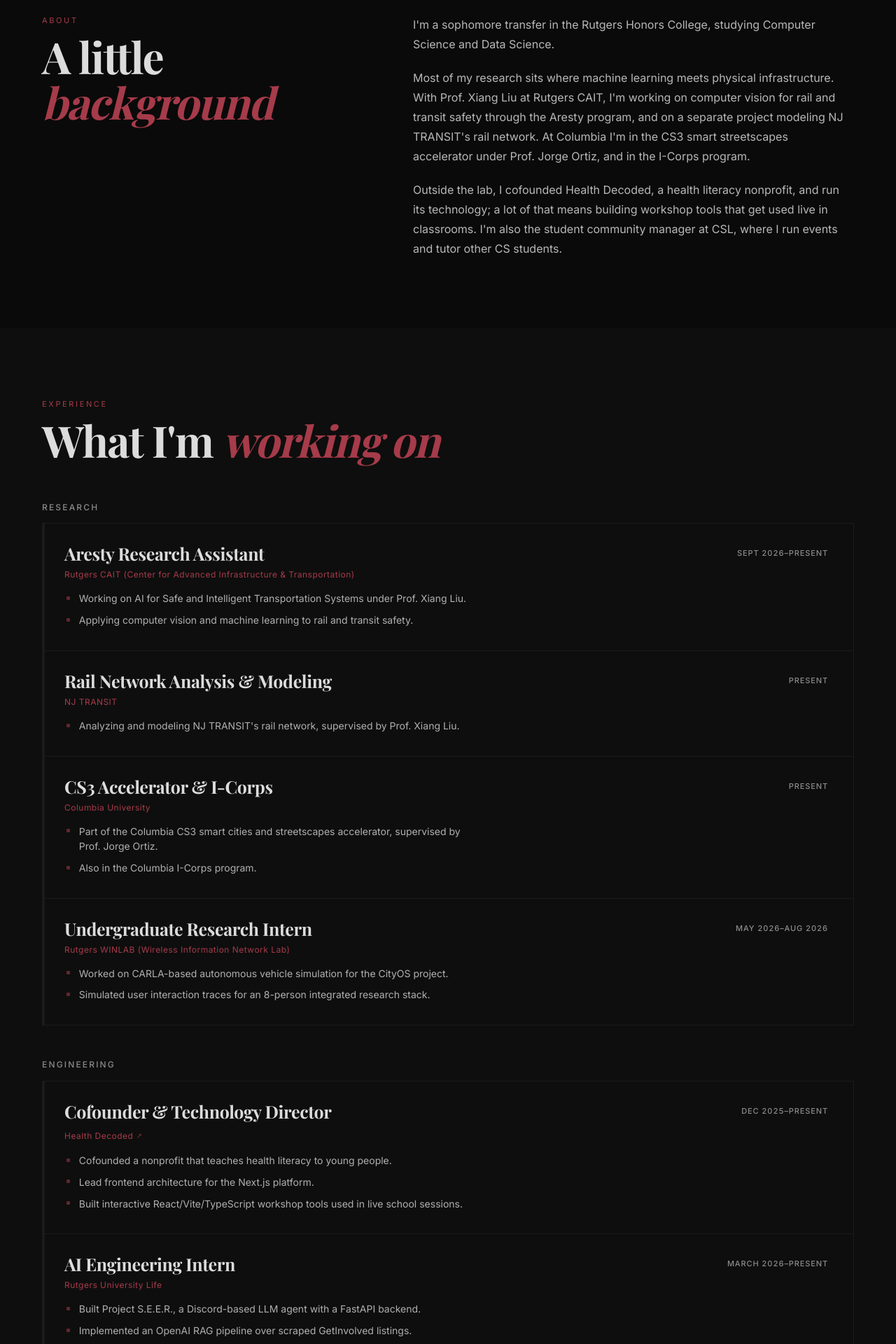
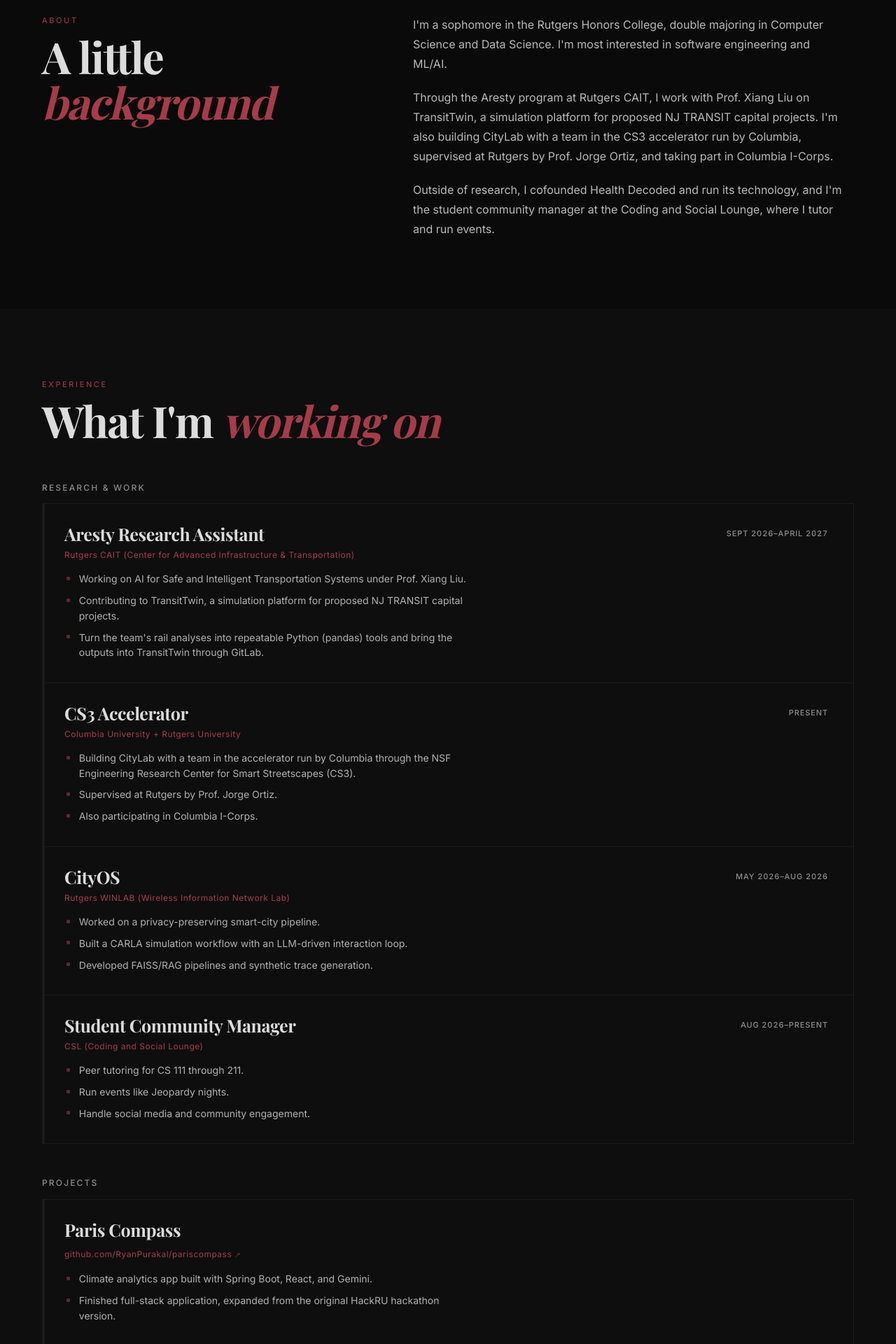
Before and after one commit to RyanPurakal/portfolio, a Next.js app: page / in a window 1280 px wide. Shown: the part 880-2800 px from the top of the page at 70% size. Built offline with nearby package versions, Linux system fonts and the light colour scheme.

Commit message:
Update experience, projects, and leadership content

```diff
--- a/src/components/hero.tsx
+++ b/src/components/hero.tsx
@@ -46,7 +46,8 @@
 
         <motion.p className="hero-lede max-w-xl" {...enter(0.15)}>
           I build software and machine learning systems. At Rutgers CAIT
-          I&apos;m applying computer vision to rail and transit safety.
+          I&apos;m building data tools for TransitTwin, a simulation platform
+          for NJ TRANSIT capital projects.
         </motion.p>
 
         <motion.div className="mt-8" {...enter(0.3)}>
--- a/src/components/portfolio-content.tsx
+++ b/src/components/portfolio-content.tsx
@@ -142,24 +142,22 @@
 
             <motion.div className="about-copy" {...reveal(0.09)}>
               <p>
-                I&apos;m a sophomore transfer in the Rutgers Honors College,
-                studying Computer Science and Data Science.
+                I&apos;m a sophomore in the Rutgers Honors College, double
+                majoring in Computer Science and Data Science. I&apos;m most
+                interested in software engineering and ML/AI.
               </p>
               <p>
-                Most of my research sits where machine learning meets physical
-                infrastructure. With Prof. Xiang Liu at Rutgers CAIT, I&apos;m
-                working on computer vision for rail and transit safety through
-                the Aresty program, and on a separate project modeling NJ
-                TRANSIT&apos;s rail network. At Columbia I&apos;m in the CS3
-                smart streetscapes accelerator under Prof. Jorge Ortiz, and in
-                the I-Corps program.
+                Through the Aresty program at Rutgers CAIT, I work with Prof.
+                Xiang Liu on TransitTwin, a simulation platform for proposed NJ
+                TRANSIT capital projects. I&apos;m also building CityLab with a
+                team in the CS3 accelerator run by Columbia, supervised at
+                Rutgers by Prof. Jorge Ortiz, and taking part in Columbia
+                I-Corps.
               </p>
               <p>
-                Outside the lab, I cofounded Health Decoded, a health literacy
-                nonprofit, and run its technology; a lot of that means building
-                workshop tools that get used live in classrooms. I&apos;m also
-                the student community manager at CSL, where I run events and
-                tutor other CS students.
+                Outside of research, I cofounded Health Decoded and run its
+                technology, and I&apos;m the student community manager at the
+                Coding and Social Lounge, where I tutor and run events.
               </p>
             </motion.div>
           </div>
@@ -206,12 +204,16 @@
                         ) : (
                           <p className="exp-org">{exp.company}</p>
                         )}
+                        {exp.period && (
                           <p className="exp-period-sm">{exp.period}</p>
+                        )}
+                        {exp.bullets.length > 0 && (
                           <ul className="exp-bullets">
                             {exp.bullets.map((b) => (
                               <li key={b}>{b}</li>
                             ))}
                           </ul>
+                        )}
                       </div>
                       <div className="exp-date">{exp.period}</div>
                     </motion.div>
--- a/src/data/portfolio.ts
+++ b/src/data/portfolio.ts
@@ -66,105 +66,111 @@
   },
 ];
 
-export type ExperienceGroup = "Research" | "Engineering" | "Community";
+export type ExperienceGroup = "Research & Work" | "Projects" | "Leadership & Community";
 
 export type ExperienceItem = {
   title: string;
   company: string;
   /** Optional site for the organization */
   companyUrl?: string;
-  period: string;
+  period?: string;
   group: ExperienceGroup;
   bullets: string[];
 };
 
 export const experienceGroups: ExperienceGroup[] = [
-  "Research",
-  "Engineering",
-  "Community",
+  "Research & Work",
+  "Projects",
+  "Leadership & Community",
 ];
 
 export const experience: ExperienceItem[] = [
   {
     title: "Aresty Research Assistant",
     company: "Rutgers CAIT (Center for Advanced Infrastructure & Transportation)",
-    period: "Sept 2026–Present",
-    group: "Research",
+    period: "Sept 2026–April 2027",
+    group: "Research & Work",
     bullets: [
       "Working on AI for Safe and Intelligent Transportation Systems under Prof. Xiang Liu.",
-      "Applying computer vision and machine learning to rail and transit safety.",
+      "Contributing to TransitTwin, a simulation platform for proposed NJ TRANSIT capital projects.",
+      "Turn the team's rail analyses into repeatable Python (pandas) tools and bring the outputs into TransitTwin through GitLab.",
     ],
   },
   {
-    title: "Rail Network Analysis & Modeling",
-    company: "NJ TRANSIT",
+    title: "CS3 Accelerator",
+    company: "Columbia University + Rutgers University",
     period: "Present",
-    group: "Research",
+    group: "Research & Work",
     bullets: [
-      "Analyzing and modeling NJ TRANSIT's rail network, supervised by Prof. Xiang Liu.",
+      "Building CityLab with a team in the accelerator run by Columbia through the NSF Engineering Research Center for Smart Streetscapes (CS3).",
+      "Supervised at Rutgers by Prof. Jorge Ortiz.",
+      "Also participating in Columbia I-Corps.",
     ],
   },
   {
-    title: "CS3 Accelerator & I-Corps",
-    company: "Columbia University",
-    period: "Present",
-    group: "Research",
+    title: "CityOS",
+    company: "Rutgers WINLAB (Wireless Information Network Lab)",
+    period: "May 2026–Aug 2026",
+    group: "Research & Work",
     bullets: [
-      "Part of the Columbia CS3 smart cities and streetscapes accelerator, supervised by Prof. Jorge Ortiz.",
-      "Also in the Columbia I-Corps program.",
+      "Worked on a privacy-preserving smart-city pipeline.",
+      "Built a CARLA simulation workflow with an LLM-driven interaction loop.",
+      "Developed FAISS/RAG pipelines and synthetic trace generation.",
     ],
   },
   {
-    title: "Undergraduate Research Intern",
-    company: "Rutgers WINLAB (Wireless Information Network Lab)",
-    period: "May 2026–Aug 2026",
-    group: "Research",
+    title: "Student Community Manager",
+    company: "CSL (Coding and Social Lounge)",
+    period: "Aug 2026–Present",
+    group: "Research & Work",
     bullets: [
-      "Worked on CARLA-based autonomous vehicle simulation for the CityOS project.",
-      "Simulated user interaction traces for an 8-person integrated research stack.",
+      "Peer tutoring for CS 111 through 211.",
+      "Run events like Jeopardy nights.",
+      "Handle social media and community engagement.",
+    ],
+  },
+  {
+    title: "Paris Compass",
+    company: "github.com/RyanPurakal/pariscompass",
+    companyUrl: "https://github.com/RyanPurakal/pariscompass",
+    group: "Projects",
+    bullets: [
+      "Climate analytics app built with Spring Boot, React, and Gemini.",
+      "Finished full-stack application, expanded from the original HackRU hackathon version.",
+    ],
+  },
+  {
+    title: "AI Clubs & Events Agent",
+    company: "Rutgers University Life",
+    group: "Projects",
+    bullets: [
+      "Discord bot that recommends Rutgers clubs and events to students.",
+      "FAISS-based search, cron scheduling, and slash commands.",
     ],
   },
   {
     title: "Cofounder & Technology Director",
     company: "Health Decoded",
     companyUrl: "https://healthdecodedinitiative.org",
-    period: "Dec 2025–Present",
-    group: "Engineering",
-    bullets: [
-      "Cofounded a nonprofit that teaches health literacy to young people.",
-      "Lead frontend architecture for the Next.js platform.",
-      "Built interactive React/Vite/TypeScript workshop tools used in live school sessions.",
-    ],
+    group: "Leadership & Community",
+    bullets: [],
   },
   {
-    title: "AI Engineering Intern",
-    company: "Rutgers University Life",
-    period: "March 2026–Present",
-    group: "Engineering",
-    bullets: [
-      "Built Project S.E.E.R., a Discord-based LLM agent with a FastAPI backend.",
-      "Implemented an OpenAI RAG pipeline over scraped GetInvolved listings.",
-      "Designed DynamoDB schemas for clubs, events, and user preferences; scheduled AWS EventBridge digests.",
-    ],
+    title: "Day-of Committee Member",
+    company: "HackRU",
+    group: "Leadership & Community",
+    bullets: [],
   },
   {
-    title: "Frontend Developer",
-    company: "RUMAD (Rutgers University Mobile App Development)",
-    period: "Oct 2025–Present",
-    group: "Engineering",
-    bullets: [
-      "Build cross-platform React Native apps with TypeScript.",
-      "Architected a reusable component library of 15+ typed primitives.",
-    ],
+    title: "Treasurer",
+    company: "RUMAD (Rutgers Mobile App Development)",
+    group: "Leadership & Community",
+    bullets: [],
   },
   {
-    title: "Student Community Manager",
-    company: "CSL (Coding and Social Lounge)",
-    period: "Aug 2026–Present",
-    group: "Community",
-    bullets: [
-      "Organize lounge events and tutor CS students.",
-      "Lead community engagement for the lounge.",
-    ],
+    title: "Outreach Chair",
+    company: "USACS (Undergraduate Student Alliance of Computer Scientists)",
+    group: "Leadership & Community",
+    bullets: [],
   },
 ];
```
Lines whose indentation alone changed are shown as unchanged.
